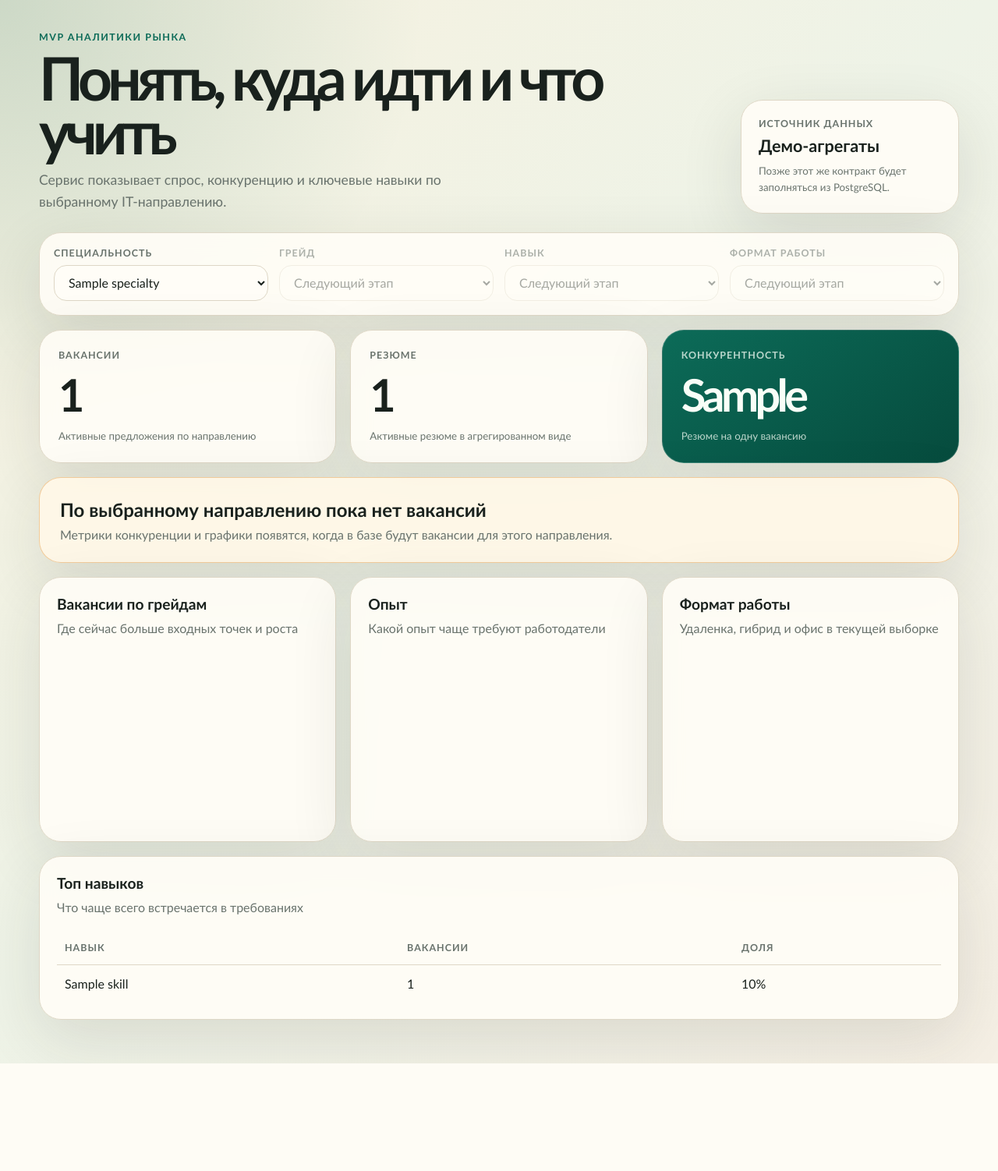
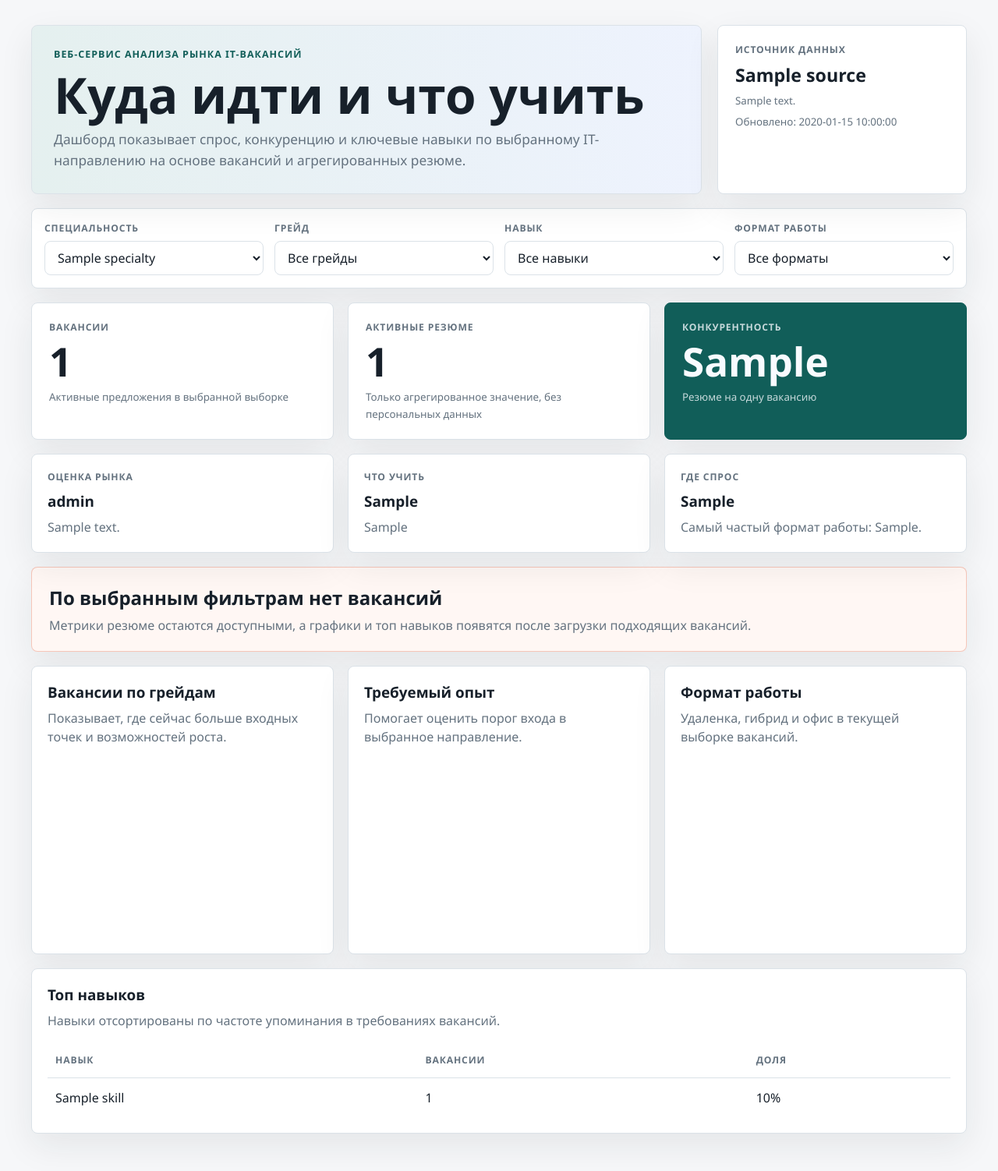
Before and after one commit to Marat22/IT_jobs_statistics, a Flask app: template templates/dashboard.html in a window 1280 px wide. Shown: the whole page at 78% size. Before the commit the page ends 1364 px from the top, so only its background shows below. Run offline with Flask 3, Linux system fonts and the light colour scheme; the template is opened without the code that fills it: most values are stand-ins (such as "Sample title", 1, 10 or a date in 2020); a map, chart or similar area stays blank.

Commit message:
Polish diploma dashboard experience

```diff
--- a/static/css/dashboard.css
+++ b/static/css/dashboard.css
@@ -1,14 +1,16 @@
 :root {
-  --bg: #f4f1e8;
-  --bg-soft: #fbf8ef;
-  --ink: #19211d;
-  --muted: #69736d;
-  --line: #ded7c6;
-  --card: rgba(255, 253, 247, 0.9);
-  --accent: #0c6b58;
-  --accent-strong: #064b3d;
-  --warm: #d97706;
-  --shadow: 0 24px 80px rgba(43, 39, 29, 0.12);
+  --bg: #f6f7f9;
+  --surface: #ffffff;
+  --surface-soft: #eef3f7;
+  --ink: #17202a;
+  --muted: #64727f;
+  --line: #dbe2e8;
+  --teal: #0f766e;
+  --teal-dark: #115e59;
+  --blue: #2563eb;
+  --coral: #e76f51;
+  --violet: #6d5bd0;
+  --shadow: 0 16px 44px rgba(23, 32, 42, 0.08);
 }
 
 * {
@@ -19,32 +21,50 @@ body {
   min-height: 100vh;
   margin: 0;
   color: var(--ink);
-  font-family: "Trebuchet MS", "Segoe UI", sans-serif;
-  background:
-    radial-gradient(circle at top left, rgba(12, 107, 88, 0.18), transparent 34rem),
-    linear-gradient(135deg, #f7f1df 0%, #eef3e7 48%, #f5efe4 100%);
+  font-family: "Segoe UI", Arial, sans-serif;
+  background: var(--bg);
 }
 
 .page-shell {
-  width: min(1180px, calc(100% - 32px));
+  width: min(1200px, calc(100% - 32px));
   margin: 0 auto;
-  padding: 40px 0 56px;
+  padding: 32px 0 48px;
 }
 
 .hero {
   display: grid;
-  grid-template-columns: minmax(0, 1fr) 280px;
-  gap: 24px;
-  align-items: end;
-  margin-bottom: 24px;
+  grid-template-columns: minmax(0, 1fr) 320px;
+  gap: 20px;
+  align-items: stretch;
+  margin-bottom: 18px;
+}
+
+.hero__content,
+.source-card,
+.filters,
+.metric-card,
+.insights article,
+.panel,
+.empty-state {
+  border: 1px solid var(--line);
+  border-radius: 8px;
+  background: var(--surface);
+  box-shadow: var(--shadow);
+}
+
+.hero__content {
+  padding: 28px;
+  background:
+    linear-gradient(90deg, rgba(15, 118, 110, 0.11), rgba(37, 99, 235, 0.08)),
+    var(--surface);
 }
 
 .eyebrow {
-  margin: 0 0 10px;
-  color: var(--accent);
+  margin: 0 0 12px;
+  color: var(--teal-dark);
   font-size: 0.78rem;
   font-weight: 800;
-  letter-spacing: 0.12em;
+  letter-spacing: 0.08em;
   text-transform: uppercase;
 }
 
@@ -56,52 +76,41 @@ p {
 
 h1 {
   max-width: 760px;
-  margin-bottom: 14px;
-  font-size: clamp(2.2rem, 6vw, 5.5rem);
-  line-height: 0.9;
-  letter-spacing: -0.08em;
+  margin-bottom: 12px;
+  font-size: clamp(2.25rem, 5vw, 4.8rem);
+  line-height: 1;
+  letter-spacing: 0;
 }
 
 .hero__text {
-  max-width: 620px;
+  max-width: 720px;
   margin-bottom: 0;
   color: var(--muted);
-  font-size: 1.1rem;
-  line-height: 1.6;
+  font-size: 1.08rem;
+  line-height: 1.55;
 }
 
-.hero__note,
-.metric-card,
-.panel,
-.filters,
-.empty-state {
-  border: 1px solid var(--line);
-  border-radius: 28px;
-  background: var(--card);
-  box-shadow: var(--shadow);
-  backdrop-filter: blur(12px);
-}
-
-.hero__note {
+.source-card {
+  display: flex;
+  flex-direction: column;
+  gap: 8px;
   padding: 22px;
 }
 
-.hero__note span,
+.source-card span,
 .metric-card span,
+.insights span,
 label span {
   display: block;
-  margin-bottom: 8px;
   color: var(--muted);
-  font-size: 0.78rem;
+  font-size: 0.76rem;
   font-weight: 800;
-  letter-spacing: 0.08em;
+  letter-spacing: 0.07em;
   text-transform: uppercase;
 }
 
-.hero__note strong {
-  display: block;
-  margin-bottom: 8px;
-  font-size: 1.35rem;
+.source-card strong {
+  font-size: 1.45rem;
 }
 
 small {
@@ -114,22 +123,27 @@ small {
   grid-template-columns: repeat(4, minmax(0, 1fr));
   gap: 14px;
   margin-bottom: 18px;
-  padding: 18px;
+  padding: 16px;
+}
+
+label span {
+  margin-bottom: 8px;
 }
 
 select {
   width: 100%;
-  height: 46px;
+  height: 44px;
   border: 1px solid var(--line);
-  border-radius: 16px;
-  padding: 0 14px;
+  border-radius: 8px;
+  padding: 0 12px;
   color: var(--ink);
-  background: #fffdf7;
+  background: #fff;
   font: inherit;
 }
 
-.is-muted {
-  opacity: 0.55;
+select:focus {
+  outline: 2px solid rgba(37, 99, 235, 0.24);
+  border-color: var(--blue);
 }
 
 .metrics {
@@ -140,32 +154,55 @@ select {
 }
 
 .metric-card {
-  padding: 24px;
+  padding: 22px;
 }
 
 .metric-card strong {
   display: block;
-  margin-bottom: 8px;
-  font-size: clamp(2rem, 5vw, 3.6rem);
-  letter-spacing: -0.08em;
+  margin: 10px 0 8px;
+  font-size: clamp(2rem, 4vw, 3.3rem);
+  line-height: 1;
+  letter-spacing: 0;
 }
 
 .metric-card--accent {
-  color: #f8fff7;
-  border-color: rgba(255, 255, 255, 0.18);
-  background: linear-gradient(145deg, var(--accent), var(--accent-strong));
+  color: #f8fbff;
+  border-color: var(--teal-dark);
+  background: var(--teal-dark);
 }
 
 .metric-card--accent span,
 .metric-card--accent small {
-  color: rgba(248, 255, 247, 0.74);
+  color: rgba(248, 251, 255, 0.78);
+}
+
+.insights {
+  display: grid;
+  grid-template-columns: repeat(3, minmax(0, 1fr));
+  gap: 18px;
+  margin-bottom: 18px;
+}
+
+.insights article {
+  padding: 20px;
+}
+
+.insights h2 {
+  margin: 10px 0 8px;
+  font-size: 1.18rem;
+}
+
+.insights p {
+  margin-bottom: 0;
+  color: var(--muted);
+  line-height: 1.5;
 }
 
 .empty-state {
   margin-bottom: 18px;
-  padding: 26px;
-  border-color: rgba(217, 119, 6, 0.34);
-  background: rgba(255, 248, 232, 0.92);
+  padding: 22px;
+  border-color: rgba(231, 111, 81, 0.36);
+  background: #fff7f4;
 }
 
 .empty-state h2 {
@@ -185,16 +222,16 @@ select {
 
 .panel {
   min-height: 340px;
-  padding: 22px;
+  padding: 20px;
 }
 
 .panel__header {
-  margin-bottom: 18px;
+  margin-bottom: 16px;
 }
 
 .panel__header h2 {
   margin-bottom: 8px;
-  font-size: 1.2rem;
+  font-size: 1.18rem;
 }
 
 .panel__header p {
@@ -203,13 +240,13 @@ select {
   line-height: 1.5;
 }
 
+.chart-box {
+  height: 230px;
+}
+
 .skills-panel {
   grid-column: span 3;
   min-height: auto;
-}
-
-canvas {
-  max-height: 230px;
 }
 
 table {
@@ -226,8 +263,8 @@ td {
 
 th {
   color: var(--muted);
-  font-size: 0.78rem;
-  letter-spacing: 0.08em;
+  font-size: 0.76rem;
+  letter-spacing: 0.07em;
   text-transform: uppercase;
 }
 
@@ -240,10 +277,11 @@ tbody tr:last-child td {
   color: var(--muted);
 }
 
-@media (max-width: 900px) {
+@media (max-width: 960px) {
   .hero,
   .filters,
   .metrics,
+  .insights,
   .dashboard-grid {
     grid-template-columns: 1fr;
   }
@@ -255,16 +293,18 @@ tbody tr:last-child td {
 
 @media (max-width: 540px) {
   .page-shell {
-    width: min(100% - 20px, 1180px);
+    width: min(100% - 20px, 1200px);
     padding-top: 20px;
   }
 
-  .hero__note,
+  .hero__content,
+  .source-card,
+  .filters,
   .metric-card,
+  .insights article,
   .panel,
-  .filters,
   .empty-state {
-    border-radius: 22px;
+    padding: 16px;
   }
 
   th,
--- a/templates/dashboard.html
+++ b/templates/dashboard.html
@@ -11,18 +11,19 @@
   <body>
     <main class="page-shell">
       <section class="hero">
-        <div>
-          <p class="eyebrow">MVP аналитики рынка</p>
-          <h1>Понять, куда идти и что учить</h1>
+        <div class="hero__content">
+          <p class="eyebrow">Веб-сервис анализа рынка IT-вакансий</p>
+          <h1>Куда идти и что учить</h1>
           <p class="hero__text">
-            Сервис показывает спрос, конкуренцию и ключевые навыки по выбранному IT-направлению.
+            Дашборд показывает спрос, конкуренцию и ключевые навыки по выбранному IT-направлению на основе вакансий и агрегированных резюме.
           </p>
         </div>
-        <div class="hero__note">
+        <aside class="source-card" aria-label="Источник данных">
           <span>Источник данных</span>
-          <strong>Демо-агрегаты</strong>
-          <small>Позже этот же контракт будет заполняться из PostgreSQL.</small>
-        </div>
+          <strong>{{ dashboard.source.name }}</strong>
+          <small>{{ dashboard.source.details }}</small>
+          <small>Обновлено: {{ dashboard.source.updated_at }}</small>
+        </aside>
       </section>
 
       <form class="filters" method="get">
@@ -37,24 +38,39 @@
           </select>
         </label>
 
-        <label class="is-muted">
+        <label>
           <span>Грейд</span>
-          <select name="grade" disabled>
-            <option>Следующий этап</option>
+          <select name="grade" onchange="this.form.submit()">
+            <option value="">Все грейды</option>
+            {% for grade in dashboard.filters.grades %}
+              <option value="{{ grade }}" {% if grade == dashboard.filters.selected_grade %}selected{% endif %}>
+                {{ grade }}
+              </option>
+            {% endfor %}
           </select>
         </label>
 
-        <label class="is-muted">
+        <label>
           <span>Навык</span>
-          <select name="skill" disabled>
-            <option>Следующий этап</option>
+          <select name="skill" onchange="this.form.submit()">
+            <option value="">Все навыки</option>
+            {% for skill in dashboard.filters.skills %}
+              <option value="{{ skill }}" {% if skill == dashboard.filters.selected_skill %}selected{% endif %}>
+                {{ skill }}
+              </option>
+            {% endfor %}
           </select>
         </label>
 
-        <label class="is-muted">
+        <label>
           <span>Формат работы</span>
-          <select name="work_format" disabled>
-            <option>Следующий этап</option>
+          <select name="work_format" onchange="this.form.submit()">
+            <option value="">Все форматы</option>
+            {% for work_format in dashboard.filters.work_formats %}
+              <option value="{{ work_format }}" {% if work_format == dashboard.filters.selected_work_format %}selected{% endif %}>
+                {{ work_format }}
+              </option>
+            {% endfor %}
           </select>
         </label>
       </form>
@@ -63,12 +79,12 @@
         <article class="metric-card">
           <span>Вакансии</span>
           <strong>{{ dashboard.metrics.vacancies_count }}</strong>
-          <small>Активные предложения по направлению</small>
+          <small>Активные предложения в выбранной выборке</small>
         </article>
         <article class="metric-card">
-          <span>Резюме</span>
+          <span>Активные резюме</span>
           <strong>{{ dashboard.metrics.resumes_count }}</strong>
-          <small>Активные резюме в агрегированном виде</small>
+          <small>Только агрегированное значение, без персональных данных</small>
         </article>
         <article class="metric-card metric-card--accent">
           <span>Конкурентность</span>
@@ -82,10 +98,28 @@
         </article>
       </section>
 
+      <section class="insights" aria-label="Выводы">
+        <article>
+          <span>Оценка рынка</span>
+          <h2>{{ dashboard.insights.competition_level }}</h2>
+          <p>{{ dashboard.insights.competition_text }}</p>
+        </article>
+        <article>
+          <span>Что учить</span>
+          <h2>{{ dashboard.insights.top_skill }}</h2>
+          <p>{{ dashboard.insights.learning_focus }}</p>
+        </article>
+        <article>
+          <span>Где спрос</span>
+          <h2>{{ dashboard.insights.dominant_grade }}</h2>
+          <p>Самый частый формат работы: {{ dashboard.insights.dominant_format }}.</p>
+        </article>
+      </section>
+
       {% if not dashboard.has_data %}
         <section class="empty-state">
-          <h2>По выбранному направлению пока нет вакансий</h2>
-          <p>Метрики конкуренции и графики появятся, когда в базе будут вакансии для этого направления.</p>
+          <h2>По выбранным фильтрам нет вакансий</h2>
+          <p>Метрики резюме остаются доступными, а графики и топ навыков появятся после загрузки подходящих вакансий.</p>
         </section>
       {% endif %}
 
@@ -98,31 +132,37 @@
         <article class="panel chart-panel">
           <div class="panel__header">
             <h2>Вакансии по грейдам</h2>
-            <p>Где сейчас больше входных точек и роста</p>
+            <p>Показывает, где сейчас больше входных точек и возможностей роста.</p>
           </div>
-          <canvas id="gradesChart" aria-label="Распределение вакансий по грейдам"></canvas>
+          <div class="chart-box">
+            <canvas id="gradesChart" aria-label="Распределение вакансий по грейдам"></canvas>
+          </div>
         </article>
 
         <article class="panel chart-panel">
           <div class="panel__header">
-            <h2>Опыт</h2>
-            <p>Какой опыт чаще требуют работодатели</p>
+            <h2>Требуемый опыт</h2>
+            <p>Помогает оценить порог входа в выбранное направление.</p>
           </div>
-          <canvas id="experienceChart" aria-label="Распределение требуемого опыта"></canvas>
+          <div class="chart-box">
+            <canvas id="experienceChart" aria-label="Распределение требуемого опыта"></canvas>
+          </div>
         </article>
 
         <article class="panel chart-panel">
           <div class="panel__header">
             <h2>Формат работы</h2>
-            <p>Удаленка, гибрид и офис в текущей выборке</p>
+            <p>Удаленка, гибрид и офис в текущей выборке вакансий.</p>
           </div>
-          <canvas id="workFormatChart" aria-label="Распределение формата работы"></canvas>
+          <div class="chart-box">
+            <canvas id="workFormatChart" aria-label="Распределение формата работы"></canvas>
+          </div>
         </article>
 
         <article class="panel skills-panel">
           <div class="panel__header">
             <h2>Топ навыков</h2>
-            <p>Что чаще всего встречается в требованиях</p>
+            <p>Навыки отсортированы по частоте упоминания в требованиях вакансий.</p>
           </div>
           {% if dashboard.top_skills %}
             <table>
@@ -144,7 +184,7 @@
               </tbody>
             </table>
           {% else %}
-            <p class="table-empty">Навыки появятся после загрузки вакансий.</p>
+            <p class="table-empty">Нет подходящих вакансий для расчета навыков.</p>
           {% endif %}
         </article>
       </section>
```
Also changed, not shown: app/analytics.py (+104 -11 lines), tests/test_analytics.py (+13 -1 lines), tests/test_routes.py (+15 -2 lines).
